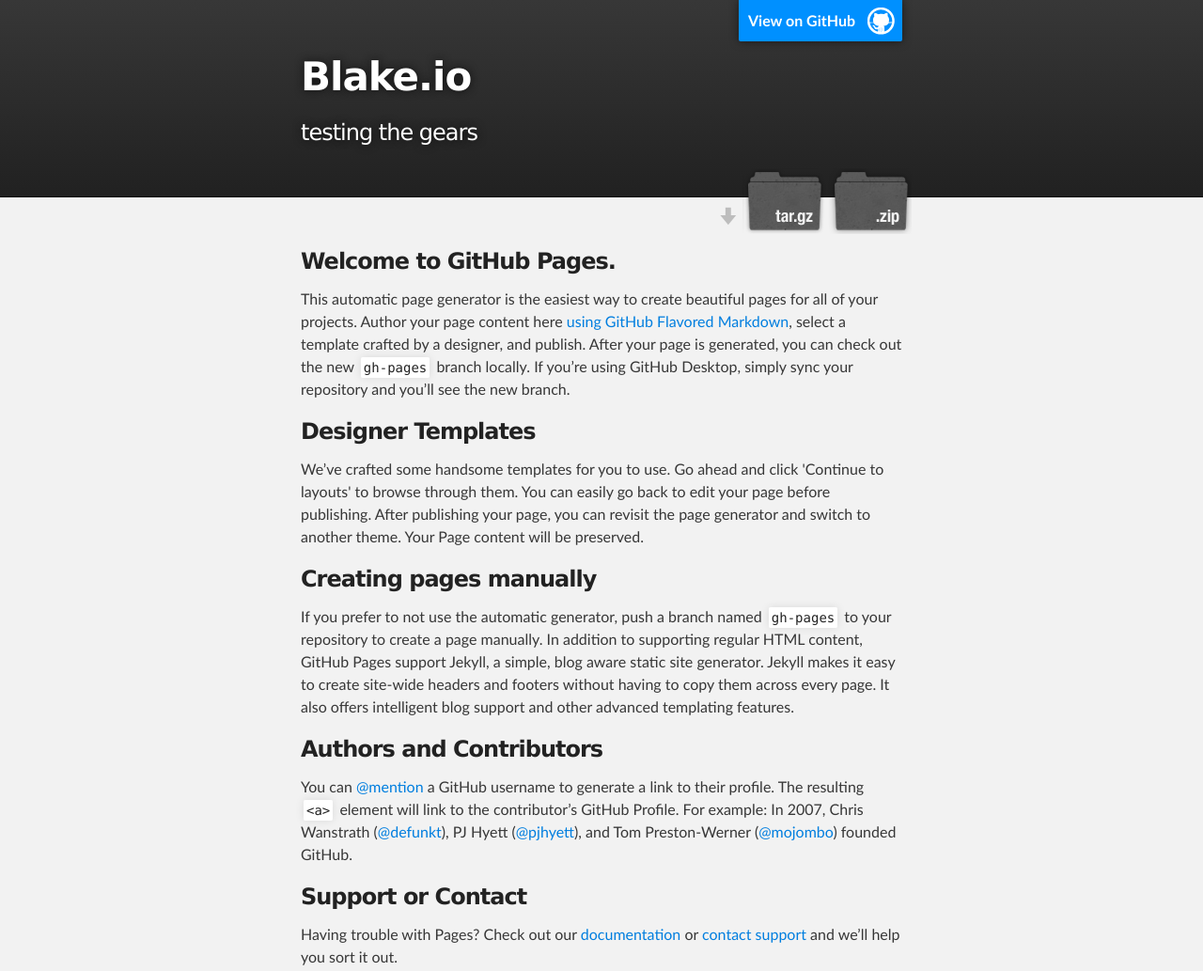
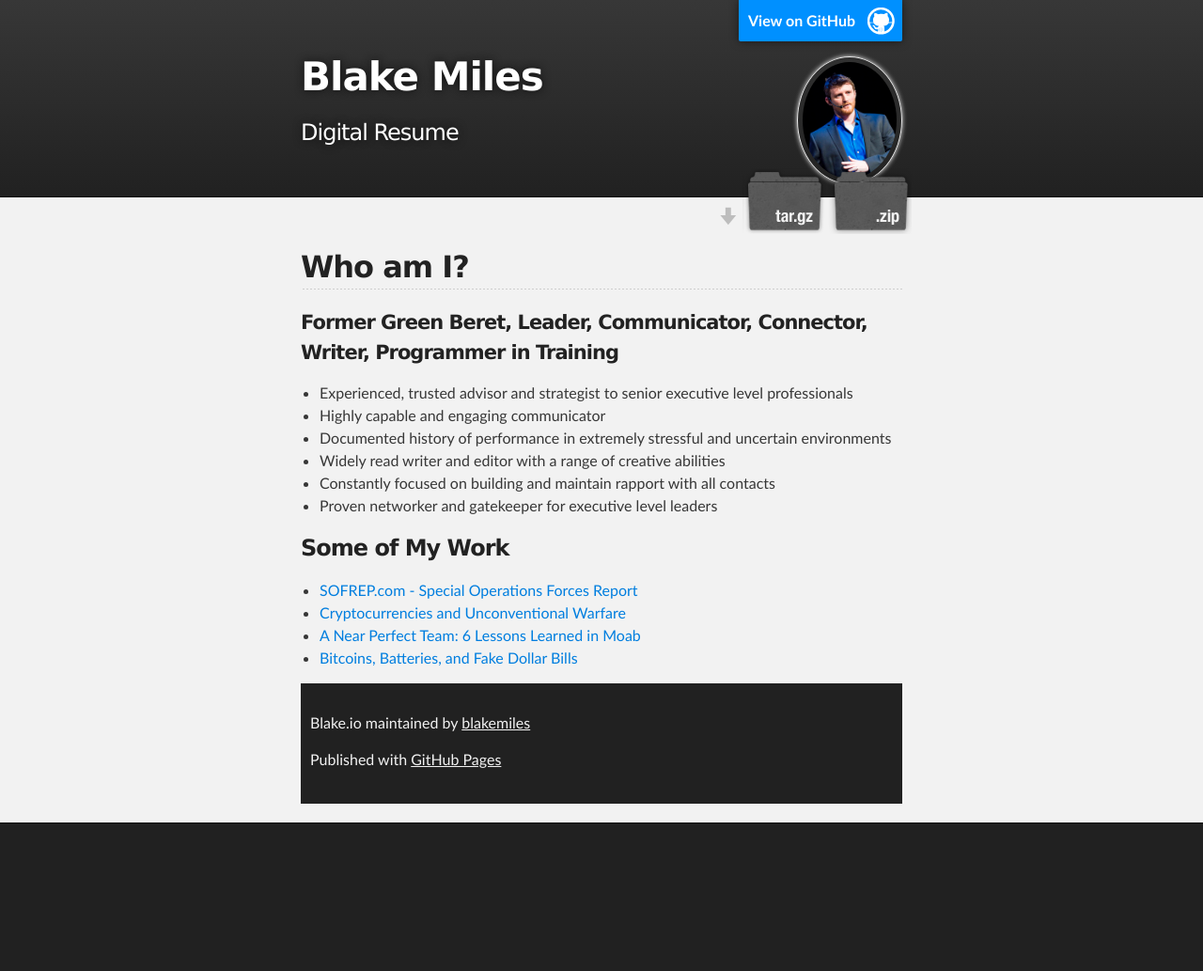
Before and after one commit to blakemiles/blake.io, a plain HTML site: page index.html in a window 1280 px wide. Shown: the top 1033 px of the page at 94% size. After the commit the page ends 876 px from the top, so only its background shows below. Drawn offline with Linux system fonts and the light colour scheme.

Commit message:
added selfie to page; added new content with links; adjusted CSS for selfie image

```diff
--- a/index.html
+++ b/index.html
@@ -18,12 +18,14 @@
         <header class="inner">
           <a id="forkme_banner" href="https://github.com/blakemiles/blake.io">View on GitHub</a>
 
-          <h1 id="project_title">Blake.io</h1>
-          <h2 id="project_tagline">testing the gears</h2>
+          <img id="selfie" src="http://blakemiles.github.io/blake.io/images/Me_TEDX_blck.PNG">
+          <h1 id="project_title">Blake Miles</h1>
+          <h2 id="project_tagline">Digital Resume</h2>
+
 
             <section id="downloads">
-              <a class="zip_download_link" href="https://github.com/blakemiles/blake.io/zipball/master">Download this project as a .zip file</a>
-              <a class="tar_download_link" href="https://github.com/blakemiles/blake.io/tarball/master">Download this project as a tar.gz file</a>
+              <a class="zip_download_link" href="https://github.com/blakemiles/blake.io/zipball/master">Download as a zip</a>
+              <a class="tar_download_link" href="https://github.com/blakemiles/blake.io/tarball/master">Download as a tar.gz</a>
             </section>
         </header>
     </div>
@@ -31,32 +33,32 @@
     <!-- MAIN CONTENT -->
     <div id="main_content_wrap" class="outer">
       <section id="main_content" class="inner">
-        <h3>
-<a id="welcome-to-github-pages" class="anchor" href="#welcome-to-github-pages" aria-hidden="true"><span aria-hidden="true" class="octicon octicon-link"></span></a>Welcome to GitHub Pages.</h3>
+        <h2>
+<a id="welcome-to-github-pages" class="anchor" href="#welcome-to-github-pages" aria-hidden="true"><span aria-hidden="true" class="octicon octicon-link"></span></a>Who am I?</h2>
 
-<p>This automatic page generator is the easiest way to create beautiful pages for all of your projects. Author your page content here <a href="https://guides.github.com/features/mastering-markdown/">using GitHub Flavored Markdown</a>, select a template crafted by a designer, and publish. After your page is generated, you can check out the new <code>gh-pages</code> branch locally. If you’re using GitHub Desktop, simply sync your repository and you’ll see the new branch.</p>
+        <h4>Former Green Beret, Leader, Communicator, Connector, Writer, Programmer in Training</p></h4>
+<ul>
+        <li>Experienced, trusted advisor and strategist to senior executive level professionals</li>
+  <li>Highly capable and engaging communicator</li>
+  <li>Documented history of performance in extremely stressful and uncertain environments</li>
+  <li>  Widely read writer and editor with a range of creative abilities </li>
+  <li>  Constantly focused on building and maintain rapport with all contacts</li>
+  <li>  Proven networker and gatekeeper for executive level leaders</ul></li></p>
 
 <h3>
-<a id="designer-templates" class="anchor" href="#designer-templates" aria-hidden="true"><span aria-hidden="true" class="octicon octicon-link"></span></a>Designer Templates</h3>
+<a id="designer-templates" class="anchor" href="#designer-templates" aria-hidden="true"><span aria-hidden="true" class="octicon octicon-link"></span></a>Some of My Work</h3>
 
-<p>We’ve crafted some handsome templates for you to use. Go ahead and click 'Continue to layouts' to browse through them. You can easily go back to edit your page before publishing. After publishing your page, you can revisit the page generator and switch to another theme. Your Page content will be preserved.</p>
+<ul>
+  <p>
+    <li><a href="http://www.sofrep.com/author/blake-miles">SOFREP.com - Special Operations Forces Report </a>
+    <li><a href="https://www.linkedin.com/pulse/cryptocurrencies-unconventional-warfare-blake-miles?trk=prof-post/">Cryptocurrencies and Unconventional Warfare</a>
+    </li>
+    <li><a href="https://www.linkedin.com/pulse/near-perfect-team-6-lessons-learned-moab-blake-miles?trk=prof-post">A Near Perfect Team: 6 Lessons Learned in Moab</a></li>
+    <li><a href="https://www.zapchain.com/a/l/bitcoins-batteries-and-fake-dollar-bills/aaBSlNjN1G">Bitcoins, Batteries, and Fake Dollar Bills</a></li>
 
-<h3>
-<a id="creating-pages-manually" class="anchor" href="#creating-pages-manually" aria-hidden="true"><span aria-hidden="true" class="octicon octicon-link"></span></a>Creating pages manually</h3>
+  </p>
+  </ul>
 
-<p>If you prefer to not use the automatic generator, push a branch named <code>gh-pages</code> to your repository to create a page manually. In addition to supporting regular HTML content, GitHub Pages support Jekyll, a simple, blog aware static site generator. Jekyll makes it easy to create site-wide headers and footers without having to copy them across every page. It also offers intelligent blog support and other advanced templating features.</p>
-
-<h3>
-<a id="authors-and-contributors" class="anchor" href="#authors-and-contributors" aria-hidden="true"><span aria-hidden="true" class="octicon octicon-link"></span></a>Authors and Contributors</h3>
-
-<p>You can <a href="https://help.github.com/articles/basic-writing-and-formatting-syntax/#mentioning-users-and-teams" class="user-mention">@mention</a> a GitHub username to generate a link to their profile. The resulting <code>&lt;a&gt;</code> element will link to the contributor’s GitHub Profile. For example: In 2007, Chris Wanstrath (<a href="https://github.com/defunkt" class="user-mention">@defunkt</a>), PJ Hyett (<a href="https://github.com/pjhyett" class="user-mention">@pjhyett</a>), and Tom Preston-Werner (<a href="https://github.com/mojombo" class="user-mention">@mojombo</a>) founded GitHub.</p>
-
-<h3>
-<a id="support-or-contact" class="anchor" href="#support-or-contact" aria-hidden="true"><span aria-hidden="true" class="octicon octicon-link"></span></a>Support or Contact</h3>
-
-<p>Having trouble with Pages? Check out our <a href="https://help.github.com/pages">documentation</a> or <a href="https://github.com/contact">contact support</a> and we’ll help you sort it out.</p>
-      </section>
-    </div>
 
     <!-- FOOTER  -->
     <div id="footer_wrap" class="outer">
--- a/stylesheets/stylesheet.css
+++ b/stylesheets/stylesheet.css
@@ -131,6 +131,25 @@
 
 strong {
   font-weight: bold;
+}
+
+#selfie {
+  display: block;
+  float: right;
+  position: relative;
+  margin: 0 auto;
+  max-width: 100px;
+  padding: 5px;
+  margin: 10px 0 10px 0;
+  border: 1px solid #ebebeb;
+  border-radius: 200%;
+
+
+  box-shadow: 0 0 5px #ebebeb;
+  -webkit-box-shadow: 0 0 5px #ebebeb;
+  -moz-box-shadow: 0 0 5px #ebebeb;
+  -o-box-shadow: 0 0 5px #ebebeb;
+  -ms-box-shadow: 0 0 5px #ebebeb;
 }
 
 img {
```
